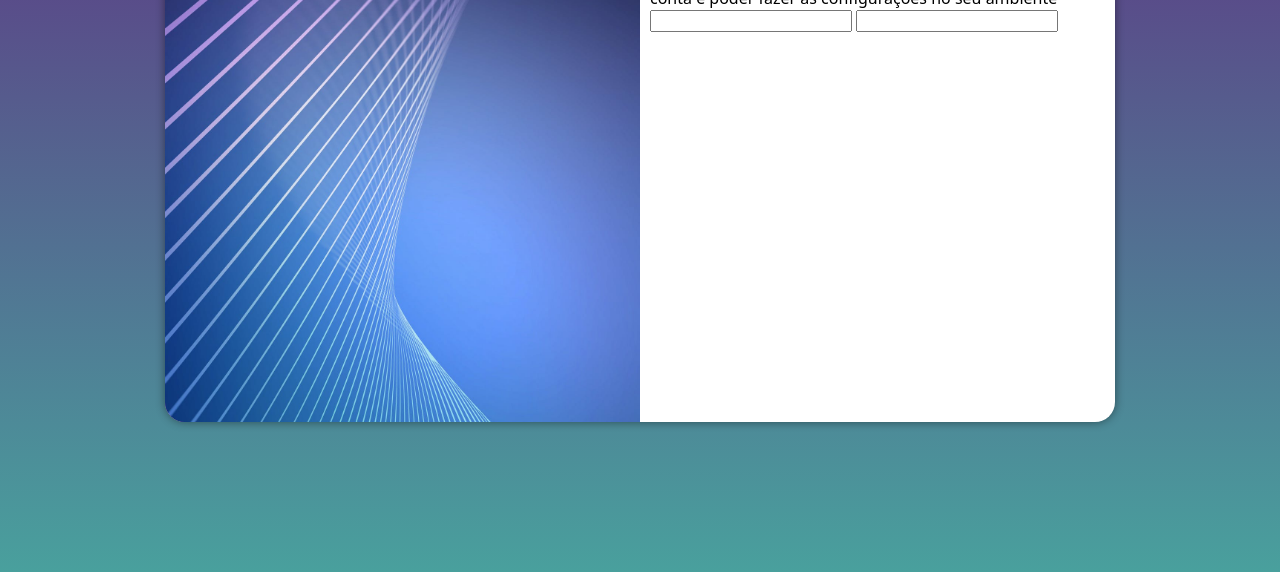
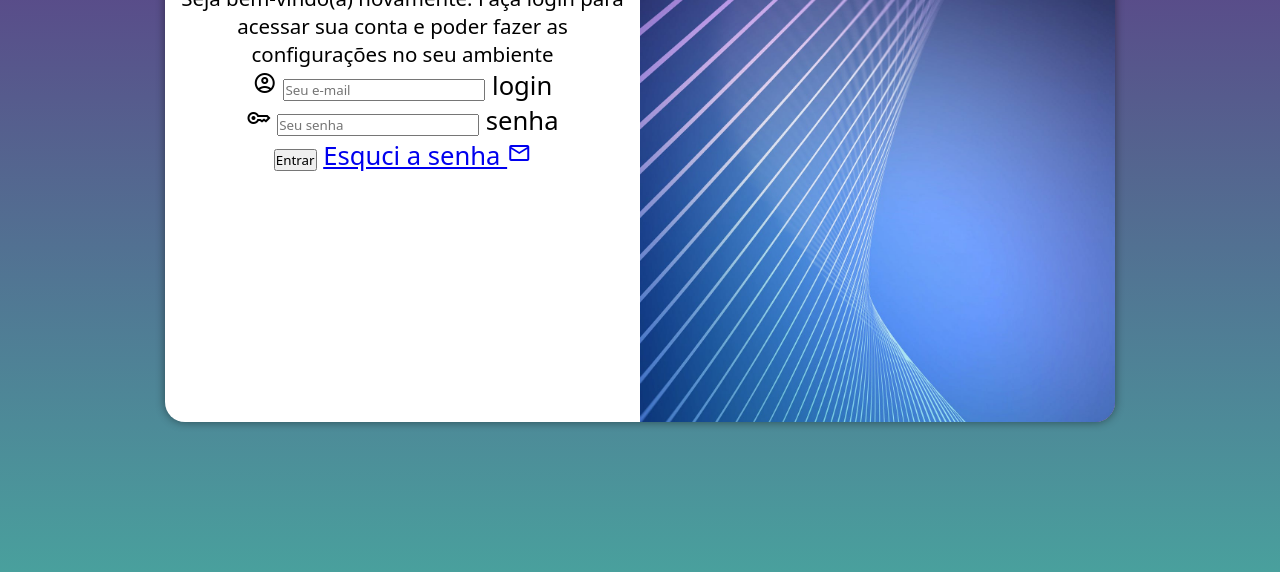
Before and after one commit to zzmarques/projeto-login, a plain HTML site: page index.html in a window 1280 px wide. Shown: the part 228-800 px from the top of the page. Drawn offline with nearby package versions, Linux system fonts and the light colour scheme.

Commit message:
atualizei o projeto

```diff
--- a/estilos/media-query.css
+++ b/estilos/media-query.css
@@ -34,13 +34,21 @@
 
     }
     #login #img {
-        float: left;
+        float: right;
         width: 50%;
         height: 100%;
     }
 
     #login #formulario {
-        float: right;
+        float: left;
         width: 50%;
     }
+
+    #formulario {
+        font-size: 1.6em;
+    }
+
+    #formulario p {
+        font-size: 0.8em;
+    }
 }
--- a/estilos/style.css
+++ b/estilos/style.css
@@ -38,7 +38,7 @@
     border-radius: 20px;
     box-shadow: 0px 0px 10px rgba(0, 0, 0, 0.452);
 
-    transition: width .2s, height .2s;
+    transition: width .3s, height .3s;
     transition-timing-function: ease;
 }
 
@@ -55,3 +55,13 @@
     padding: 10px;
 
 }
+
+#formulario {
+    text-align: center;
+    margin-bottom: 10px;
+
+}
+
+#formulario p {
+    font-size: 0.8em;
+}
--- a/index.html
+++ b/index.html
@@ -5,6 +5,7 @@
     <meta name="viewport" content="width=device-width, initial-scale=1.0">
     <link rel="stylesheet" href="estilos/style.css">
     <link rel="stylesheet" href="estilos/media-query.css">
+    <link rel="stylesheet" href="https://fonts.googleapis.com/css2?family=Material+Symbols+Outlined:opsz,wght,FILL,GRAD@24,400,0,0" />
     <title>Login</title>
 </head>
 <body>
@@ -15,13 +16,25 @@
             <div id="formulario">
                 <h1>Login</h1>
                 <p>Seja bem-vindo(a) novamente. Faça login para acessar sua conta e poder fazer as configurações no seu ambiente</p>
-                <form action="login.script" method="post">
-                    <label for="email"></label>
-                    <input type="email" name="email" id="email">
-
-
-                    <label for="senha"></label>
-                    <input type="password" name="senha" id="senha">
+                <form action="login.script" method="post" autocomplete="on">
+                    <div class="campo">
+                        <span class="material-symbols-outlined">
+                            account_circle
+                        </span>
+                        <input type="email" name="email" id="email" placeholder="Seu e-mail" required autocomplete="email" maxlength="30">
+                        <label for="email">login</label>
+                    </div>
+                    <div class="campo">
+                        <span class="material-symbols-outlined">
+                            key
+                        </span>
+                        <input type="password" name="senha" id="senha" placeholder="Seu senha" required autocomplete="current-password" minlength="8">
+                        <label for="senha">senha</label>
+                    </div>
+                    <input type="submit" value="Entrar">
+                    <a href="esquci.html">Esquci a senha <span class="material-symbols-outlined">
+                        mail
+                        </span></a>
                 </form>
             </div>
         </section>
```
